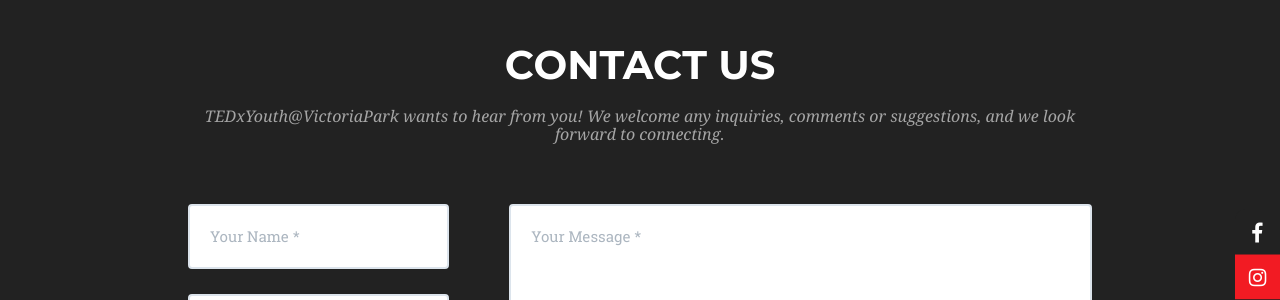
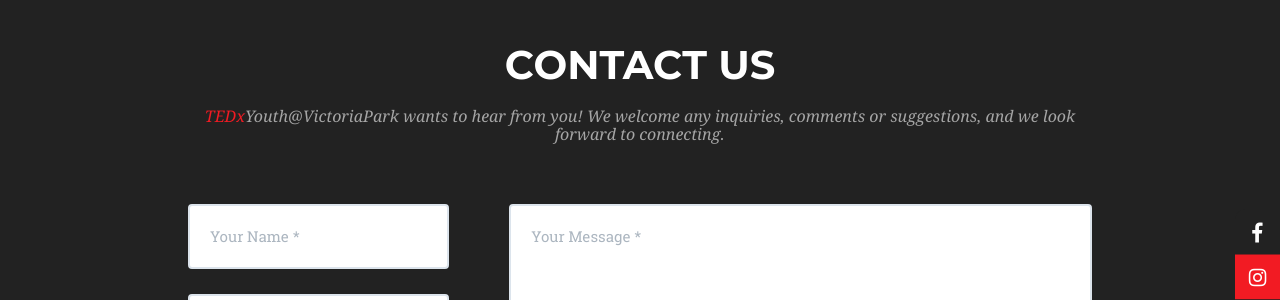
Before and after one commit to rxyang0/tedxyouthvictoriapark, a Jekyll site: the page built from index.html, in a window 1280 px wide and 900 px high, scrolled down 3620 px. Shown: the part 173-473 px from the top of the window. Built offline with Jekyll 4.4.1, drawn with Linux system fonts in a browser that asks for light colours.

Commit message:
Change contact section subheading style

```diff
--- a/_includes/contact.html
+++ b/_includes/contact.html
@@ -5,7 +5,7 @@
             <div class="col-lg-12 text-center">
                 <h2 class="section-heading">Contact Us</h2>
                 <h3 class="section-subheading" style="margin-bottom: 60px;">
-                    TEDxYouth@VictoriaPark wants to hear from you! We welcome any inquiries, comments or suggestions,
+                    <span class="text-primary">TEDx</span>Youth@VictoriaPark wants to hear from you! We welcome any inquiries, comments or suggestions,
                     and we look forward to connecting.
                 </h3>
             </div>
```
